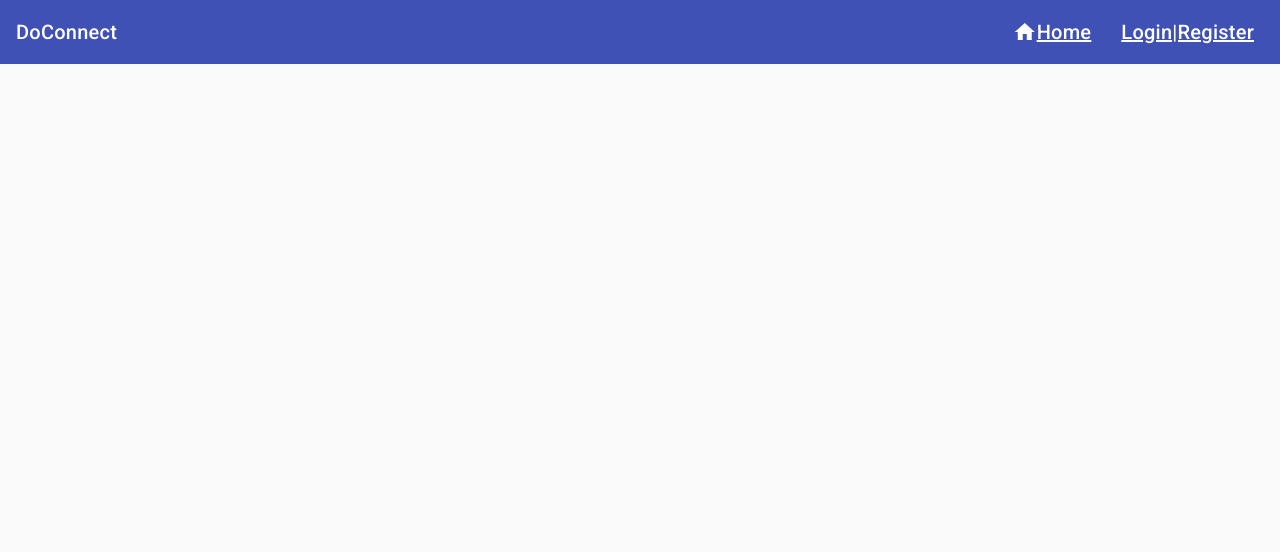
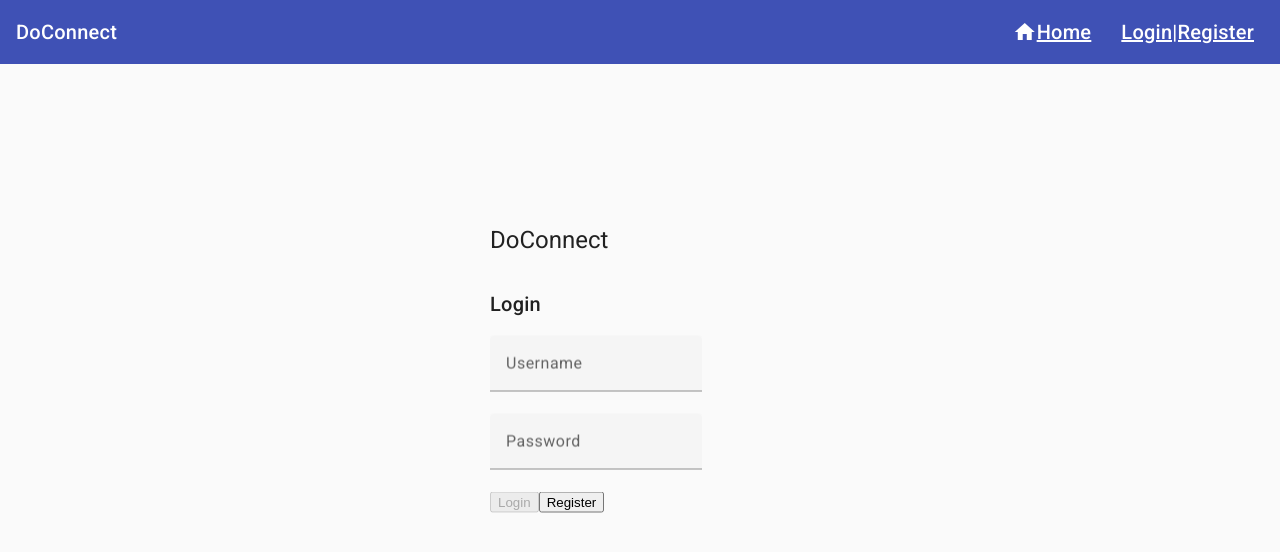
Before and after one commit to alnidu1/DoConnect, an Angular app in the folder DoConnect-Front/: page /login in a window 1280 px wide. Before the commit this address led to /. Shown: the top 552 px of the page. Built offline with nearby package versions, Linux system fonts and the light colour scheme.

Commit message:
Fixed the login functionality.

```diff
--- a/DoConnect-Front/src/app/app-routing.module.ts
+++ b/DoConnect-Front/src/app/app-routing.module.ts
@@ -8,6 +8,7 @@ import { AdminPostComponent } from './admin-post/admin-post.component';
 
 const routes: Routes = [
   { path: 'home', component: HomeComponent},
+  { path: 'login', component: LoginComponent },
   { path: 'signup', component: SignupComponent},
   {path: "userpost", component:UserPostComponent},
   {path: "adminpost", component:AdminPostComponent},
--- a/DoConnect-Front/src/app/app.component.html
+++ b/DoConnect-Front/src/app/app.component.html
@@ -8,7 +8,7 @@
           <mat-icon aria-hidden="false" aria-label="Example home icon" fontIcon="home"></mat-icon>
           Home
         </a>
-        <a mat-raised-button  routerLink="home" routerLinkActive="active" class="nav-button">
+        <a mat-raised-button routerLink="login" routerLinkActive="active" class="nav-button">
           Login|Register
         </a>
       </div>
--- a/DoConnect-Front/src/app/login/login.component.html
+++ b/DoConnect-Front/src/app/login/login.component.html
@@ -4,10 +4,10 @@
     <div class="row justify-content-center">
       <div class="col-lg-4 col-md-6 col-sm-8">
         <h2>Login</h2>
-        <form novalidate #loginForm="ngForm" (ngSubmit)="login(loginForm, userName.value, password.value)">
+        <form novalidate #loginForm="ngForm" (ngSubmit)="login(loginForm)">
           <div class="form-group">
             <mat-form-field appearance="fill">
-              <input matInput class="form-control" type="text" placeholder="Username" name="userName" id="userName" ngModel required #userName="ngModel">
+              <input matInput class="form-control" type="text" placeholder="Username" name="username" id="username" ngModel required #username="ngModel">
             </mat-form-field>
           </div>
           <div class="form-group">
--- a/DoConnect-Front/src/app/login/login.component.ts
+++ b/DoConnect-Front/src/app/login/login.component.ts
@@ -21,7 +21,7 @@ export class LoginComponent implements OnInit {
   ngOnInit() {
   }
 
-  login(loginForm:NgForm, username:any, password:any){
+  login(loginForm:NgForm){
 
     this.userService.loginUser(loginForm.value).subscribe({
       next: (response: any) => {
@@ -33,15 +33,12 @@ export class LoginComponent implements OnInit {
 
 
         this.authService.setUser(tokenInfo.user);
-        alert(username+ " Login Sucess");
+        alert(`${loginForm.value.username} Login Success`);
         if (localStorage.getItem("user.userType") =="admin"){
           this.router.navigate(['adminpost']);
         } else {
           this.router.navigate(['userpost']);
         }
-
-
-
       },
       error :(error: HttpErrorResponse) => {
 
--- a/DoConnect-Front/src/app/service/user.service.ts
+++ b/DoConnect-Front/src/app/service/user.service.ts
@@ -45,7 +45,7 @@ export class UserService{
 
 
     loginUser(loginData:any):Observable<any>{
-        return this.http.post(this.authenticateUrl, loginData,{
+        return this.http.post(`${this.authenticateUrl}`, loginData,{
             headers: this.requestHeader,
             'responseType': 'text'
         });
```
Also changed, not shown: 1 other file (tests, documents, lock files or other folders).
